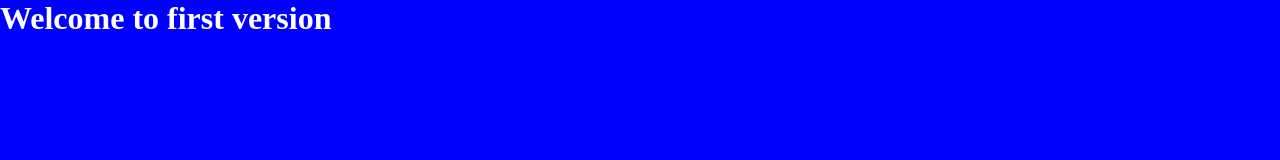
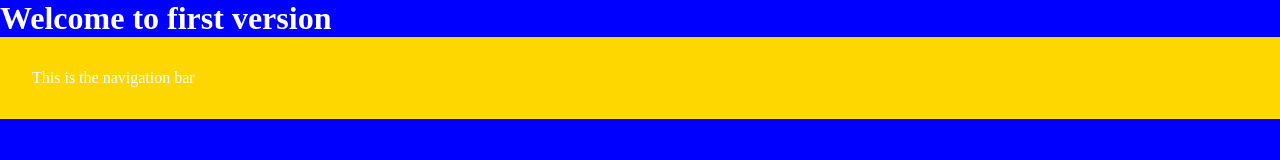
Before and after one commit to pascalinechielo-ui/version-1, a plain HTML site: page index.html in a window 1280 px wide. Drawn offline with Linux system fonts and the light colour scheme.

Commit message:
feat: Add navigation bar

```diff
--- a/index.css
+++ b/index.css
@@ -8,3 +8,9 @@ body {
     background-color: blue;
     color: white;
 }
+
+header {
+    background-color: gold;
+    color: white;
+    padding: 2rem;
+}
--- a/index.html
+++ b/index.html
@@ -10,5 +10,9 @@
 <body>
 
 <h1>Welcome to first version</h1>
+
+<header>
+    <nav>This is the navigation bar</nav>
+</header>
 </body>
 </html>
```
